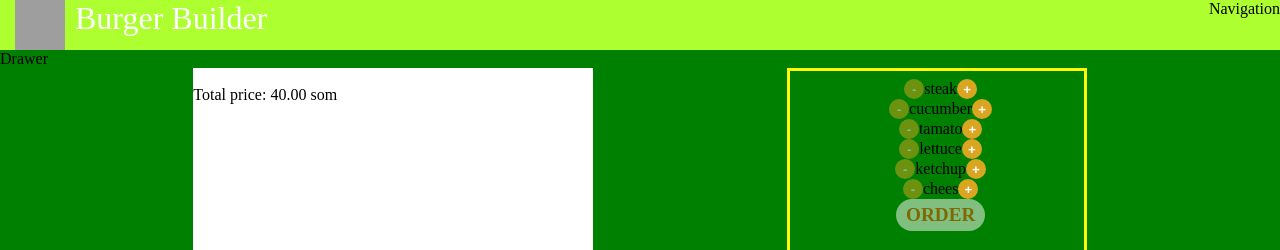
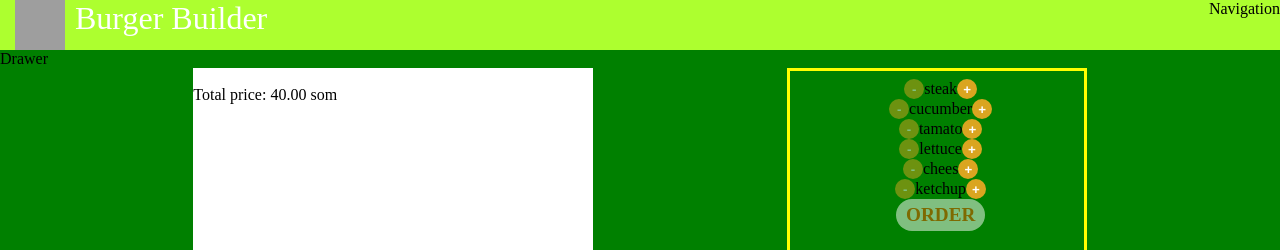
Before and after one commit to Azimbai03/burger-builder, a React (Create React App) app: page / in a window 1280 px wide. Shown: the top 250 px of the page. Built offline with nearby package versions, Linux system fonts and the light colour scheme; grey boxes are pictures that could not be loaded.

Commit message:
changed the place on Burder-control

```diff
--- a/src/components/BurgerBuilder/BurgerControls/BurgerControls.js
+++ b/src/components/BurgerBuilder/BurgerControls/BurgerControls.js
@@ -7,8 +7,8 @@ const CONTROLS = [
   { label: "cucumber", type: "cucumber" },
   { label: "tamato", type: "tamato" },
   { label: "lettuce", type: "lettuce" },
+  { label: "chees", type: "chees" },
   { label: "ketchup", type: "ketchup" },
-  { label: "chees", type: "chees" },
 ];
 
 export default ({
```
